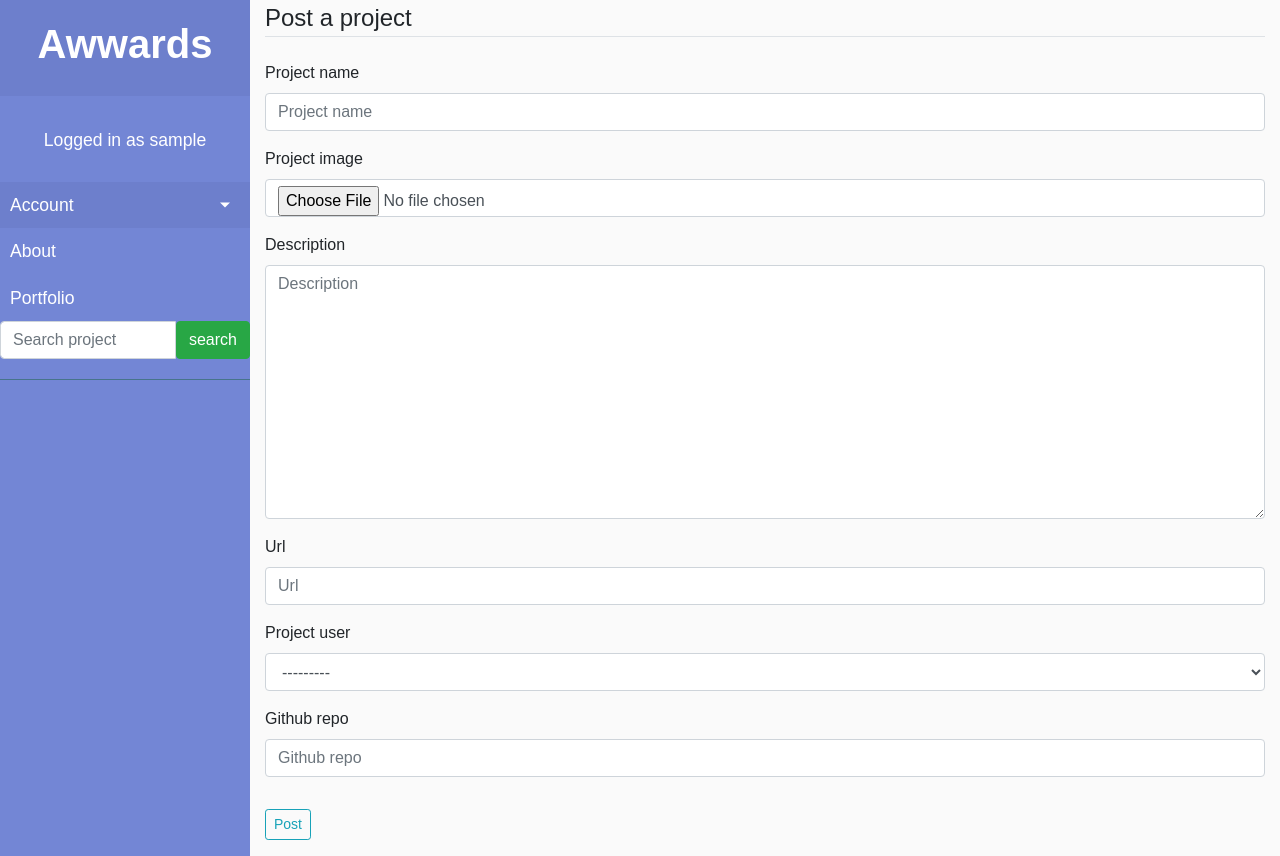
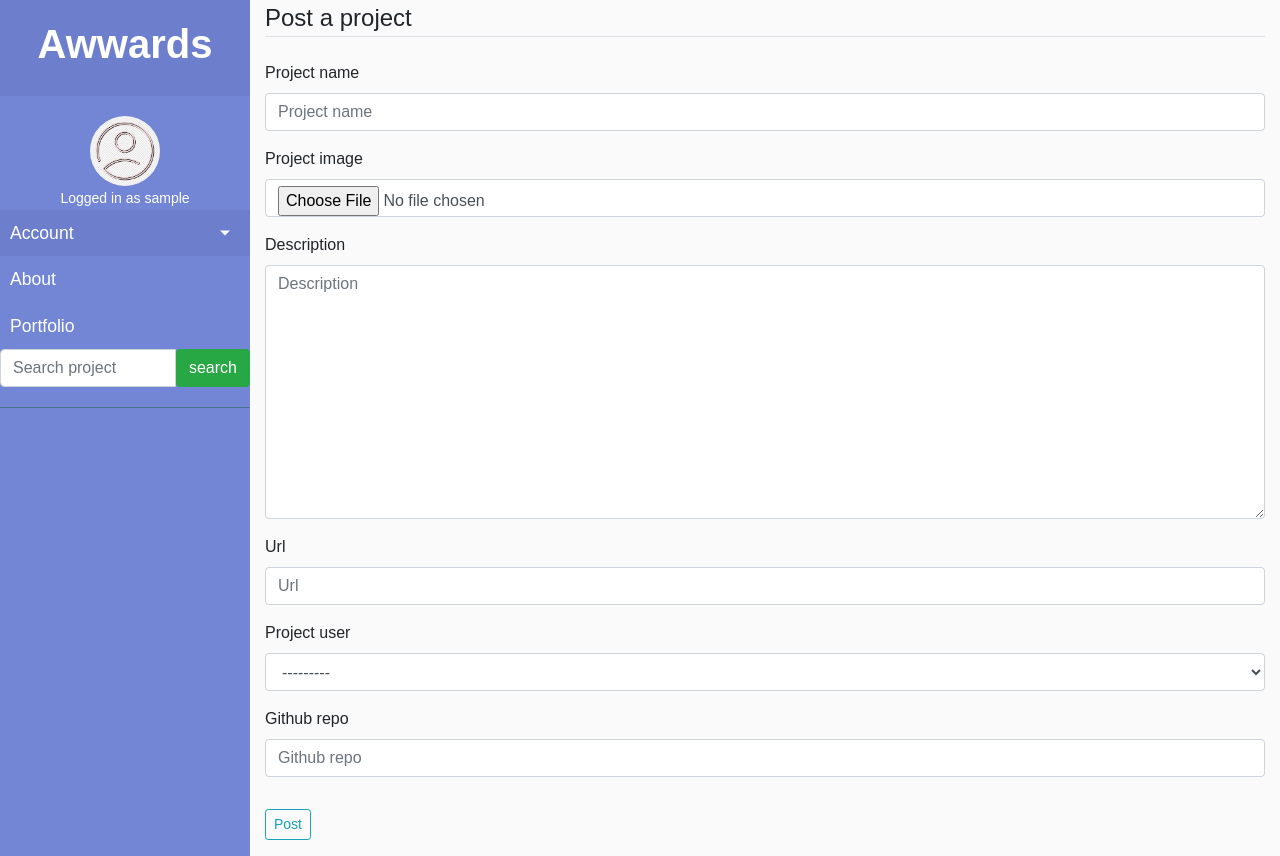
Before and after one commit to OwinoLucas/Awwards-Clone, a Django app: page /post/ in a window 1280 px wide. Run offline with Django 3.2, Linux system fonts and the light colour scheme; the visitor is signed in with stand-in values (Sample User, id 1); data comes from the database, SQL or seed files in the repository; some libraries are stand-ins or nearby versions.

Commit message:
added user profile picture to side bar for better user experience

```diff
--- a/clone/templates/navbar.html
+++ b/clone/templates/navbar.html
@@ -5,7 +5,11 @@
     </div>
 
     <ul class="list-unstyled components">
-        <p class="text-center">Logged in as {{user.username}}</p>
+
+        <div class="text-center"> <img class="rounded-circle account-img" width="70px" height="70px"
+                src="{{user.profile.profile_pic.url}}"><br>
+            <small>Logged in as {{user.username}}</small>
+        </div>
         <li class="active">
             <a href="#homeSubmenu" data-toggle="collapse" aria-expanded="false" class="dropdown-toggle">Account</a>
             {% if user.is_authenticated %}
```
